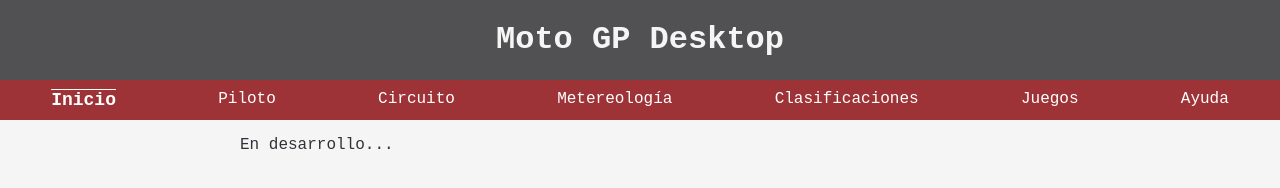
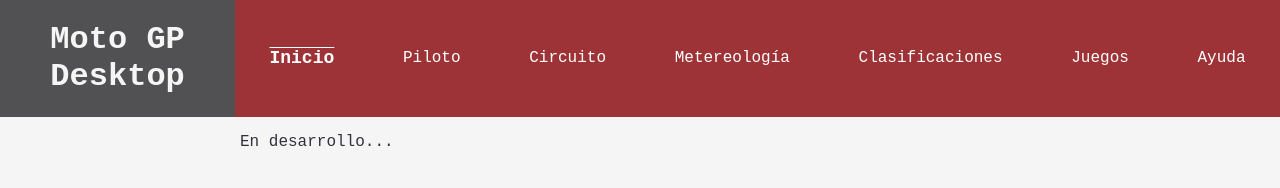
Before and after one commit to megastacks13/SEW-MotoGP, a plain HTML site: page index.html in a window 1280 px wide. Drawn offline with Linux system fonts and the light colour scheme.

Commit message:
Mover header

```diff
--- a/estilo/estilo.css
+++ b/estilo/estilo.css
@@ -13,6 +13,7 @@ header{
     background-color: #515052;
     color: #f5f5f5;
     text-align: center;
+    justify-content: center;
 }
 
 /* Especificidad (0, 0, 2) */
--- a/estilo/layout.css
+++ b/estilo/layout.css
@@ -9,19 +9,20 @@ body{
 /* Especificidad (0, 0, 1) */
 header{
     display:flex;
-    flex-direction:column;
+    flex-direction:row;
 }
 
 /* Especificidad (0, 0, 1) */
 nav {
+    width:100%;
     display:flex;
     flex-direction:row;
-    justify-content:space-around;
+    justify-content: space-around;
 }
 
 /* Especificidad (0, 0, 2) */
 nav a {
-    margin:10px;
+    margin: auto;
 }
 
 /* Especificidad (0, 1, 3) */
```
